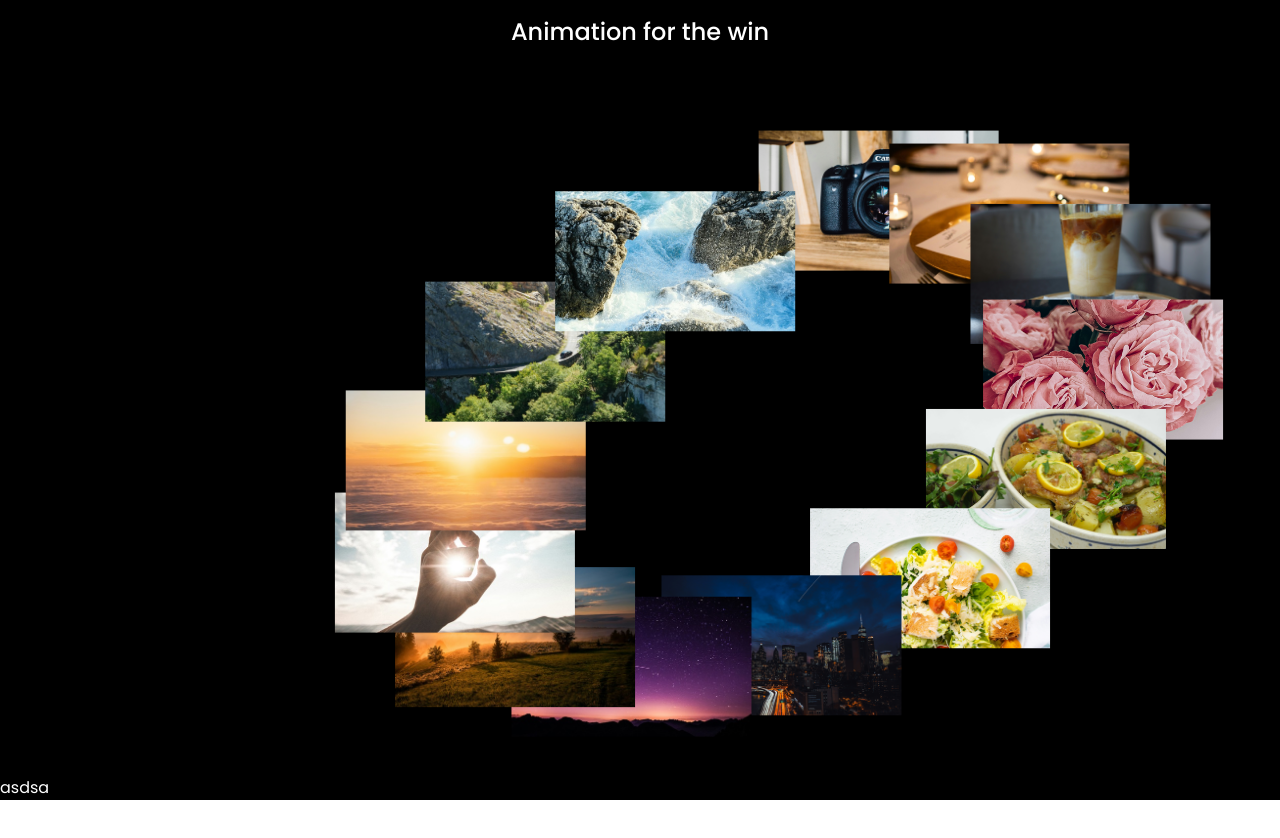
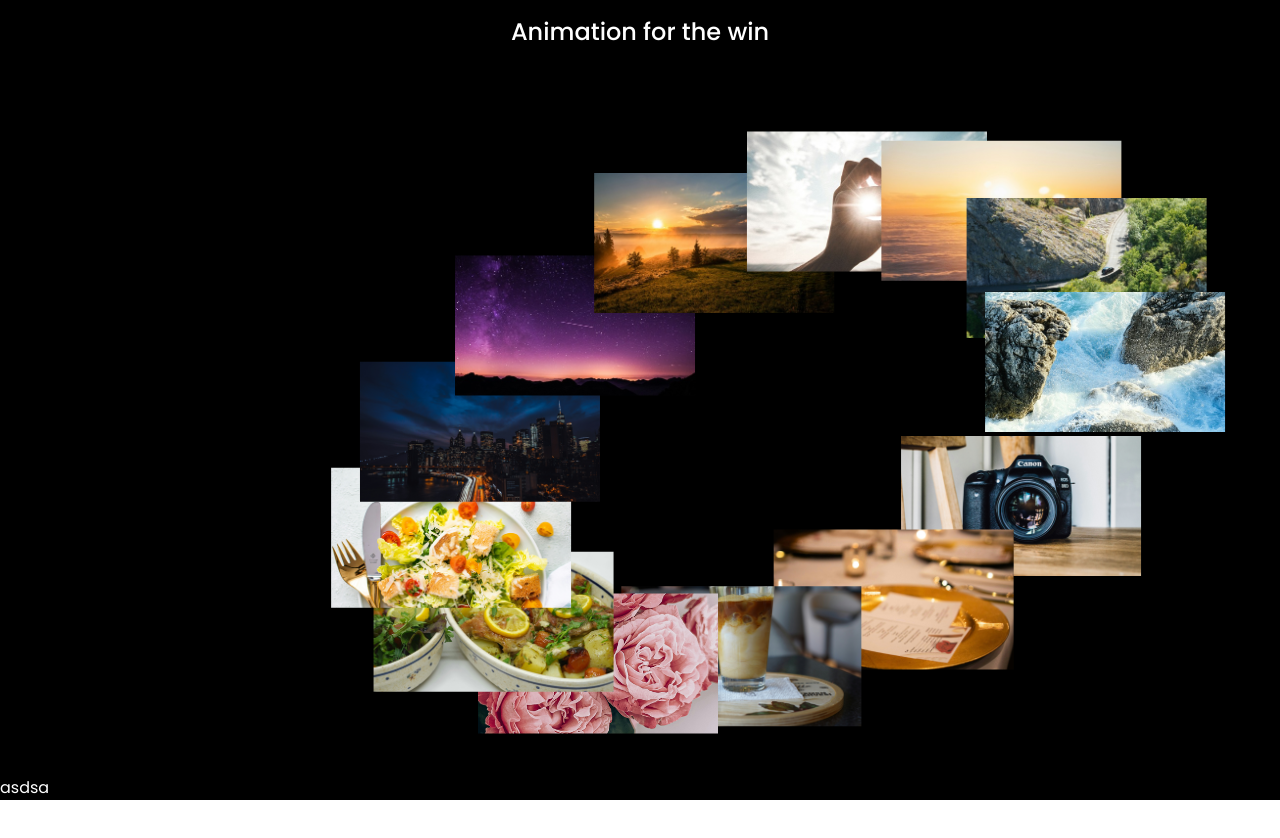
Before and after one commit to AhmedMohamed800/animation-for-the-win, a Next.js app: page /animations/oval-space-carousel in a window 1280 px wide. Shown: the top 838 px of the page. Built offline with nearby package versions, Linux system fonts and the light colour scheme.

Commit message:
refactor(oval-space-carousel): make the carousel faster by using transform instead of top and left

```diff
--- a/app/animations/oval-space-carousel/_component/Carousel.tsx
+++ b/app/animations/oval-space-carousel/_component/Carousel.tsx
@@ -31,10 +31,10 @@ export default function Carousel() {
     () => {
       const items = gsap.utils.toArray(".item") as HTMLDivElement[];
 
-      const rotation = { angle: 360 };
+      const rotation = { angle: 0 };
 
       gsap.to(rotation, {
-        angle: 0,
+        angle: 360,
         duration: 50,
         repeat: -1,
         ease: "none",
@@ -44,8 +44,8 @@ export default function Carousel() {
             const { x, y } = positionElement(index, rotation.angle);
 
             gsap.set(item, {
-              top: y,
-              left: x,
+              x,
+              y,
             });
           });
         },
@@ -67,7 +67,7 @@ export default function Carousel() {
               <div
                 key={imageDataEle.id}
                 className="item absolute top-0 left-0 h-35 w-60 origin-center rotate-25"
-                style={{ top: `${y}px`, left: `${x}px` }}
+                style={{ transform: `translate(${x}, ${y})` }}
               >
                 <Image
                   src={imageDataEle.src}
```
